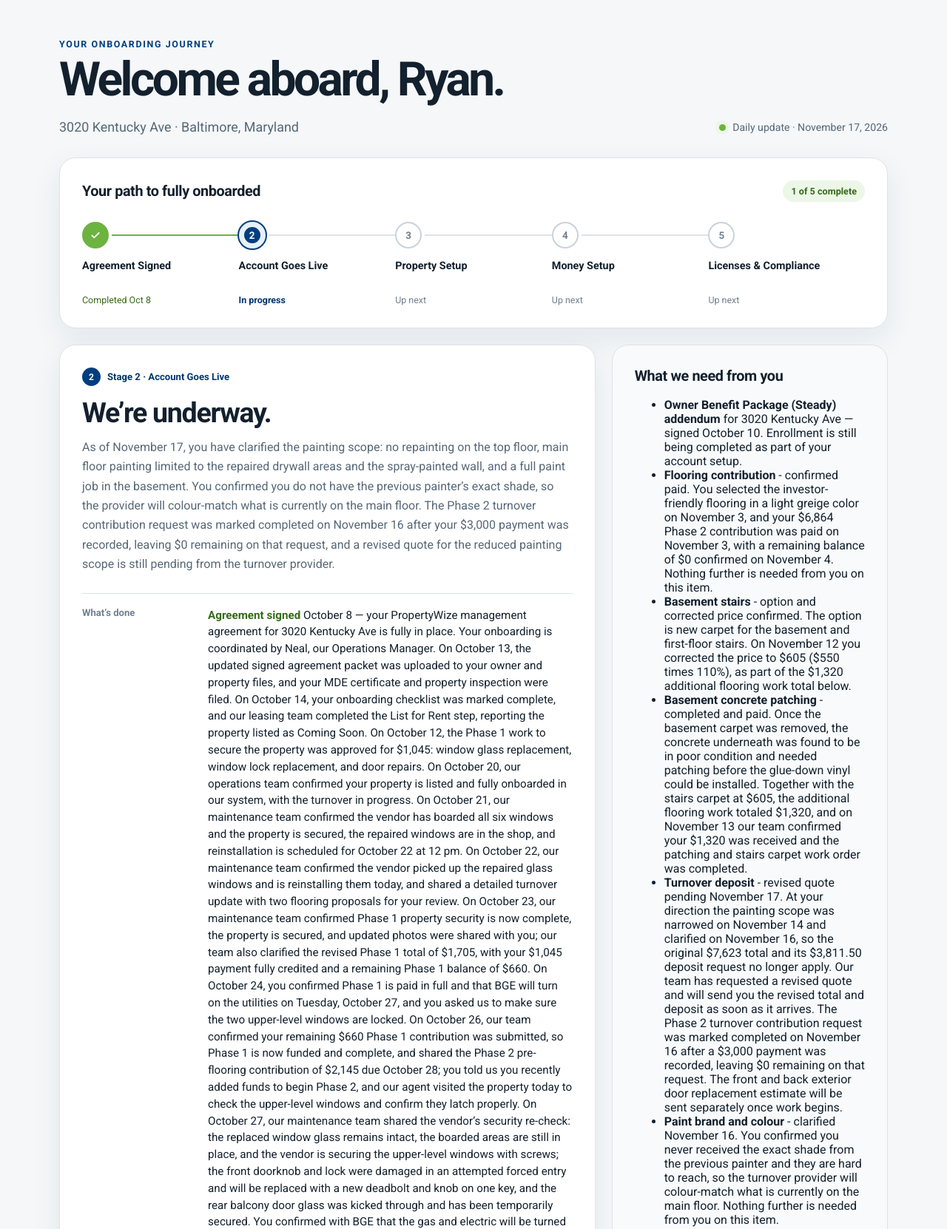
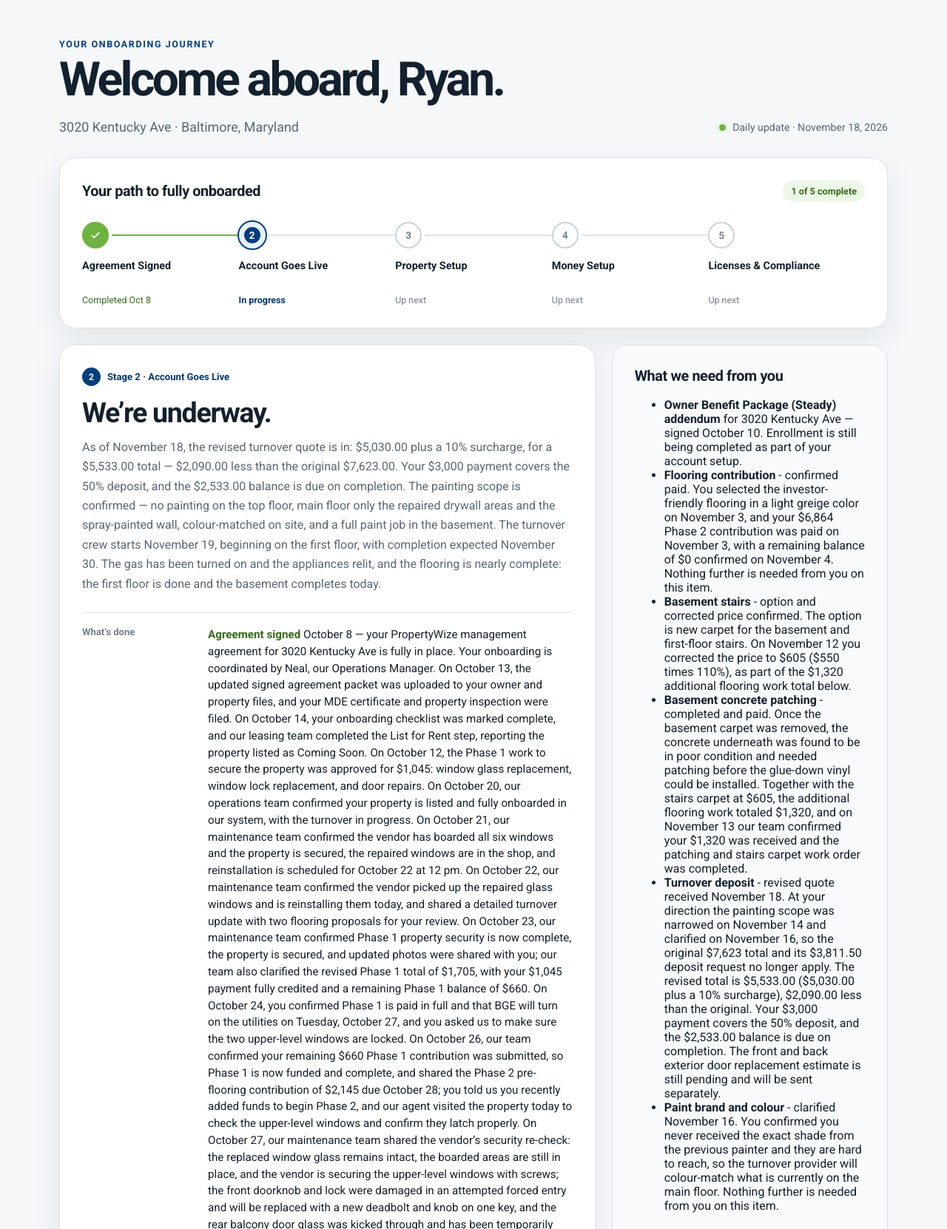
Before and after one commit to PropertyWizeOperations/onboarding-tracker-ryan, a plain HTML site: page index.html in a window 1280 px wide. Shown: the top 1662 px of the page at 74% size. Drawn offline with Linux system fonts and the light colour scheme.

Commit message:
Daily update Nov 18

```diff
--- a/index.html
+++ b/index.html
@@ -487,9 +487,9 @@
         <h1>Welcome aboard, Ryan.</h1>
         <p class="property">3020 Kentucky Ave · Baltimore, Maryland</p>
       </div>
-      <div class="updated" aria-label="Status last updated November 17, 2026">
+      <div class="updated" aria-label="Status last updated November 18, 2026">
         <span class="pulse" aria-hidden="true"></span>
-        Daily update · November 17, 2026
+        Daily update · November 18, 2026
       </div>
     </header>
 
@@ -544,7 +544,7 @@
       <section class="status-card" aria-labelledby="now-title">
         <span class="stage-now">Stage 2 · Account Goes Live</span>
         <h2 id="now-title">We&rsquo;re underway.</h2>
-        <p class="status-lede">As of November 17, you have clarified the painting scope: no repainting on the top floor, main floor painting limited to the repaired drywall areas and the spray-painted wall, and a full paint job in the basement. You confirmed you do not have the previous painter&rsquo;s exact shade, so the provider will colour-match what is currently on the main floor. The Phase 2 turnover contribution request was marked completed on November 16 after your $3,000 payment was recorded, leaving $0 remaining on that request, and a revised quote for the reduced painting scope is still pending from the turnover provider.</p>
+        <p class="status-lede">As of November 18, the revised turnover quote is in: $5,030.00 plus a 10% surcharge, for a $5,533.00 total — $2,090.00 less than the original $7,623.00. Your $3,000 payment covers the 50% deposit, and the $2,533.00 balance is due on completion. The painting scope is confirmed — no painting on the top floor, main floor only the repaired drywall areas and the spray-painted wall, colour-matched on site, and a full paint job in the basement. The turnover crew starts November 19, beginning on the first floor, with completion expected November 30. The gas has been turned on and the appliances relit, and the flooring is nearly complete: the first floor is done and the basement completes today.</p>
         <ul class="status-list">
           <li class="status-row">
             <span class="status-label">What&rsquo;s done</span>
@@ -552,11 +552,11 @@
           </li>
           <li class="status-row now">
             <span class="status-label">Happening now</span>
-            <span class="status-value">Painting is now clarified: no repainting on the top floor, main floor painting limited to the repaired drywall areas and the spray-painted wall, and a full paint job in the basement, with colour-matching on the main floor. A revised turnover quote, total, and deposit are still pending from the turnover provider. The flooring verification, the gas turn-on and gas appliance check, and the turnover start were all scheduled for Monday, November 16, and no result for them has been posted yet, so they are still awaiting confirmation from our team. The turnover is scheduled to complete November 30. The front and back exterior door replacement estimate will be sent separately once work begins. The property is listed for rent at $1,999, with availability showing December 4, syndicated to 6 of 7 services with Zillow Group not syndicated, and full listing photos are not yet live, with no prospects or applicants yet. The damaged front door remains temporarily secured while the permanent repair or replacement plan is confirmed. Your owner portal, bank, and property setup continue.</span>
+            <span class="status-value">Painting is now clarified: no repainting on the top floor, main floor painting limited to the repaired drywall areas and the spray-painted wall, and a full paint job in the basement, with colour-matching on the main floor. The revised turnover quote is in: $5,030.00 plus a 10% surcharge, for a $5,533.00 total, with your $3,000 payment covering the 50% deposit and a $2,533.00 balance due on completion. The flooring is nearly complete — the first floor is done and the basement completes today — the gas has been turned on and the appliances relit, and the turnover crew starts November 19, beginning on the first floor. The turnover is scheduled to complete November 30. The front and back exterior door replacement estimate will be sent separately once work begins. The property is listed for rent at $1,999, with availability showing December 4, syndicated to 6 of 7 services with Zillow Group not syndicated, and full listing photos are not yet live, with no prospects or applicants yet. The damaged front door remains temporarily secured while the permanent repair or replacement plan is confirmed. Your owner portal, bank, and property setup continue.</span>
           </li>
           <li class="status-row">
             <span class="status-label">What&rsquo;s next</span>
-            <span class="status-value">Next, our team will send you the revised turnover quote with its updated total and deposit as soon as the provider returns it, and will confirm the flooring verification, the gas check, and the turnover start. The provider will colour-match the main floor paint, as you confirmed the previous shade is not available. The turnover completes November 30, followed by the front and back exterior door replacement estimate once work begins and your photoshoot with full listing photos. We will keep you posted at every step.</span>
+            <span class="status-value">Next, the turnover crew starts November 19, beginning on the first floor, and completes November 30. The provider will colour-match the main floor paint, as you confirmed the previous shade is not available, and the upper-level windows will be checked and locked during the turnover. The front and back exterior door replacement estimate is still pending, and pricing for the extra items found — missing baseboards and the half-bath and laundry wall and baseboard repairs — will be sent for your approval before any of that work is done. Your photoshoot with full listing photos follows the turnover. We will keep you posted at every step.</span>
           </li>
         </ul>
       </section>
@@ -570,7 +570,7 @@
           <li><strong>Flooring contribution</strong> - confirmed paid. You selected the investor-friendly flooring in a light greige color on November 3, and your $6,864 Phase 2 contribution was paid on November 3, with a remaining balance of $0 confirmed on November 4. Nothing further is needed from you on this item.</li>
           <li><strong>Basement stairs</strong> - option and corrected price confirmed. The option is new carpet for the basement and first-floor stairs. On November 12 you corrected the price to $605 ($550 times 110%), as part of the $1,320 additional flooring work total below.</li>
           <li><strong>Basement concrete patching</strong> - completed and paid. Once the basement carpet was removed, the concrete underneath was found to be in poor condition and needed patching before the glue-down vinyl could be installed. Together with the stairs carpet at $605, the additional flooring work totaled $1,320, and on November 13 our team confirmed your $1,320 was received and the patching and stairs carpet work order was completed.</li>
-          <li><strong>Turnover deposit</strong> - revised quote pending November 17. At your direction the painting scope was narrowed on November 14 and clarified on November 16, so the original $7,623 total and its $3,811.50 deposit request no longer apply. Our team has requested a revised quote and will send you the revised total and deposit as soon as it arrives. The Phase 2 turnover contribution request was marked completed on November 16 after a $3,000 payment was recorded, leaving $0 remaining on that request. The front and back exterior door replacement estimate will be sent separately once work begins.</li>
+          <li><strong>Turnover deposit</strong> - revised quote received November 18. At your direction the painting scope was narrowed on November 14 and clarified on November 16, so the original $7,623 total and its $3,811.50 deposit request no longer apply. The revised total is $5,533.00 ($5,030.00 plus a 10% surcharge), $2,090.00 less than the original. Your $3,000 payment covers the 50% deposit, and the $2,533.00 balance is due on completion. The front and back exterior door replacement estimate is still pending and will be sent separately.</li>
           <li><strong>Paint brand and colour</strong> - clarified November 16. You confirmed you never received the exact shade from the previous painter and they are hard to reach, so the turnover provider will colour-match what is currently on the main floor. Nothing further is needed from you on this item.</li>
           </ul>
         </div>
```
